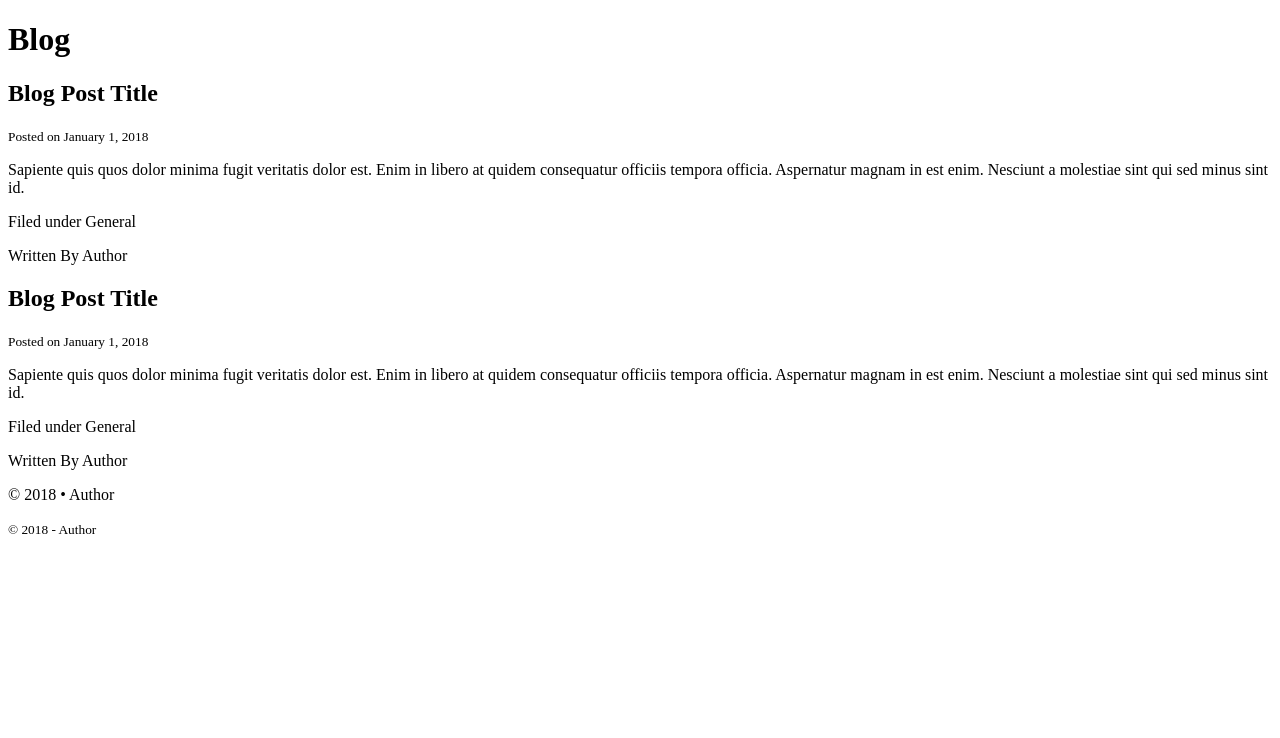
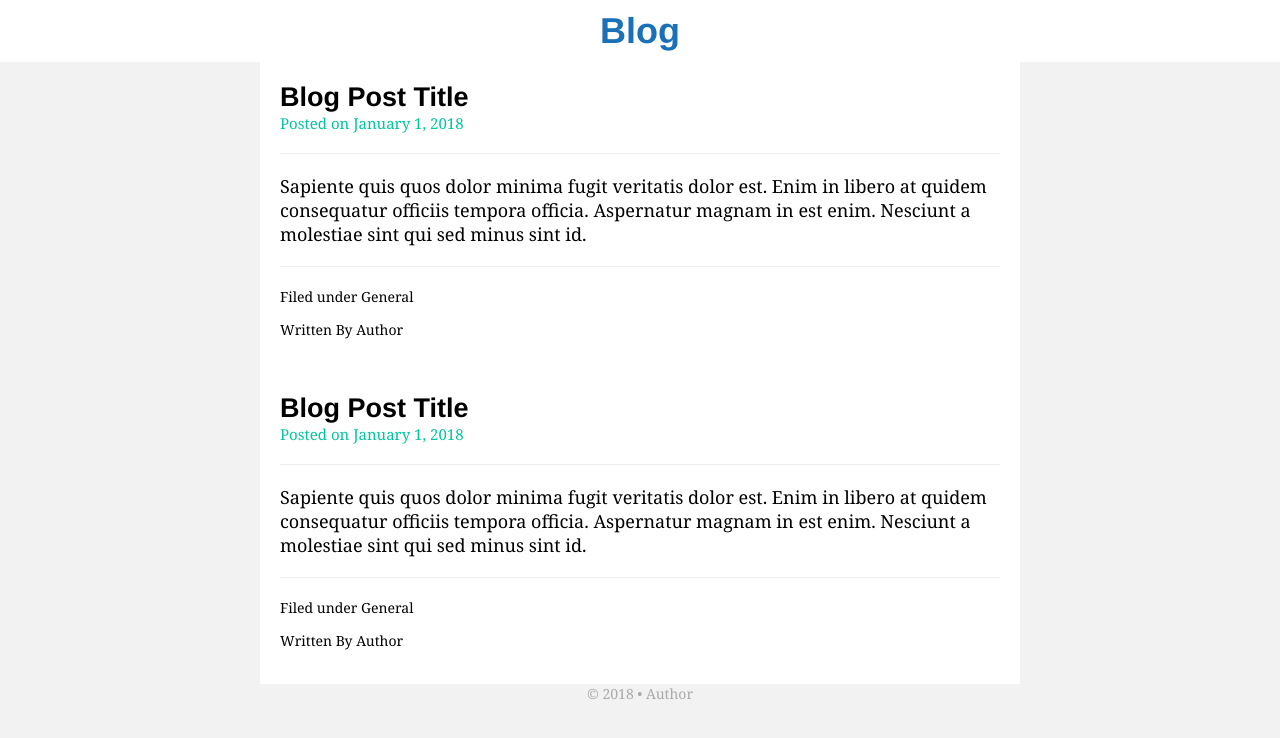
Before and after one commit to BrianNW/html-css-template-1, a plain HTML site: page index.html in a window 1280 px wide. Drawn offline with Linux system fonts and the light colour scheme.

Commit message:
Completed index.html and blog.css files

```diff
--- a/blog.css
+++ b/blog.css
@@ -1 +1,61 @@
 /* Blog Stylesheet */
+
+/* Reset all margin and padding on all elements */
+* {
+	margin: 0;
+	padding: 0;
+}
+
+body {
+	font-size: 18px;
+	font-family: Georgia, Times, serif;
+	background: #f2f2f2;
+}
+
+h1, h2, h3 {
+	font-family: Helvetica, Arial, sans-serif;
+}
+
+#container {
+	width: 760px;
+	margin: 0 auto;
+}
+
+header {
+	text-align: center;
+	background: #fff;
+	color: #1a71b8;
+	padding:10px;
+}
+
+article {
+	background: white;
+	padding: 20px;
+	margin; 20px 0;
+}
+
+article p {
+	margin: 0 0 1em;
+}
+
+/* select the section element with class post-head using small tags */
+section.post-head small {
+	display: block;
+	margin: 0 0 20px;
+	padding: 0 0 20px;
+	border-bottom: solid 1px #eee;
+	color: #00c6a0;
+}
+
+section.post-foot {
+	font-size: 14px;
+	border-top: solid 1px #eee;
+	margin: 20px 0 0;
+	padding: 20px 0 0;
+}
+
+footer {
+	text-align: center;
+	color: #aaa;
+	font-size: 14px;
+}
--- a/index.html
+++ b/index.html
@@ -14,7 +14,7 @@
 
 
 	<!-- BODY -->
-	<div id="containter">
+	<div id="container">
 		<!-- NAVIGATION -->
 
 		<!-- END NAVIGATION -->
@@ -48,24 +48,19 @@
 			</section>
 		</article>
 
-		<footer>
-			<p> &copy; 2018 &bull; Author</p>
-		</footer>
-
 
 
 	</div>
 	<!-- END CONTAINER -->
 
+	<!-- FOOTER -->
+	<footer>
+			<p> &copy; 2018 &bull; Author</p>
+		</footer>
+
+	<!-- END FOOTER -->
 
 	<!-- END BODY -->
-
-	<!-- FOOTER -->
-	<footer >
-		<small> &copy; 2018 - Author </small>
-	</footer>
-
-	<!-- END FOOTER -->
 
   </body>
 
```
